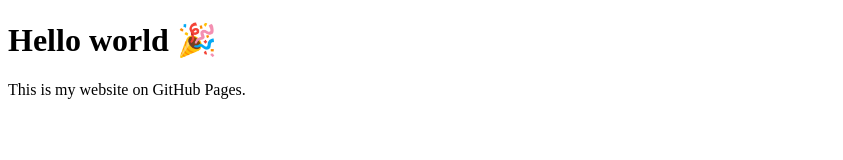
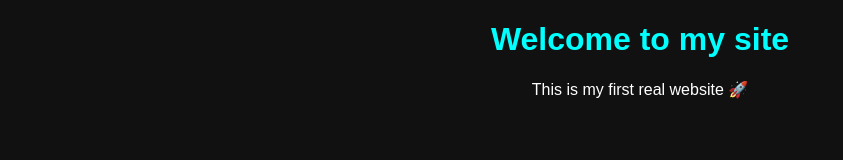
Before and after one commit to OnlyThings438/onlythings438.github.io, a plain HTML site: page index.html in a window 1280 px wide. Shown: the whole page, without its empty margins (0-843 px from the left). Drawn offline with Linux system fonts and the light colour scheme.

Commit message:
Update index.html

```diff
--- a/index.html
+++ b/index.html
@@ -1,10 +1,21 @@
 <!DOCTYPE html>
 <html>
 <head>
-    <title>My First Site</title>
+    <title>OnlyThings438</title>
+    <style>
+        body {
+            font-family: Arial;
+            background-color: #111;
+            color: white;
+            text-align: center;
+        }
+        h1 {
+            color: cyan;
+        }
+    </style>
 </head>
 <body>
-    <h1>Hello world 🎉</h1>
-    <p>This is my website on GitHub Pages.</p>
+    <h1>Welcome to my site</h1>
+    <p>This is my first real website 🚀</p>
 </body>
 </html>
```
